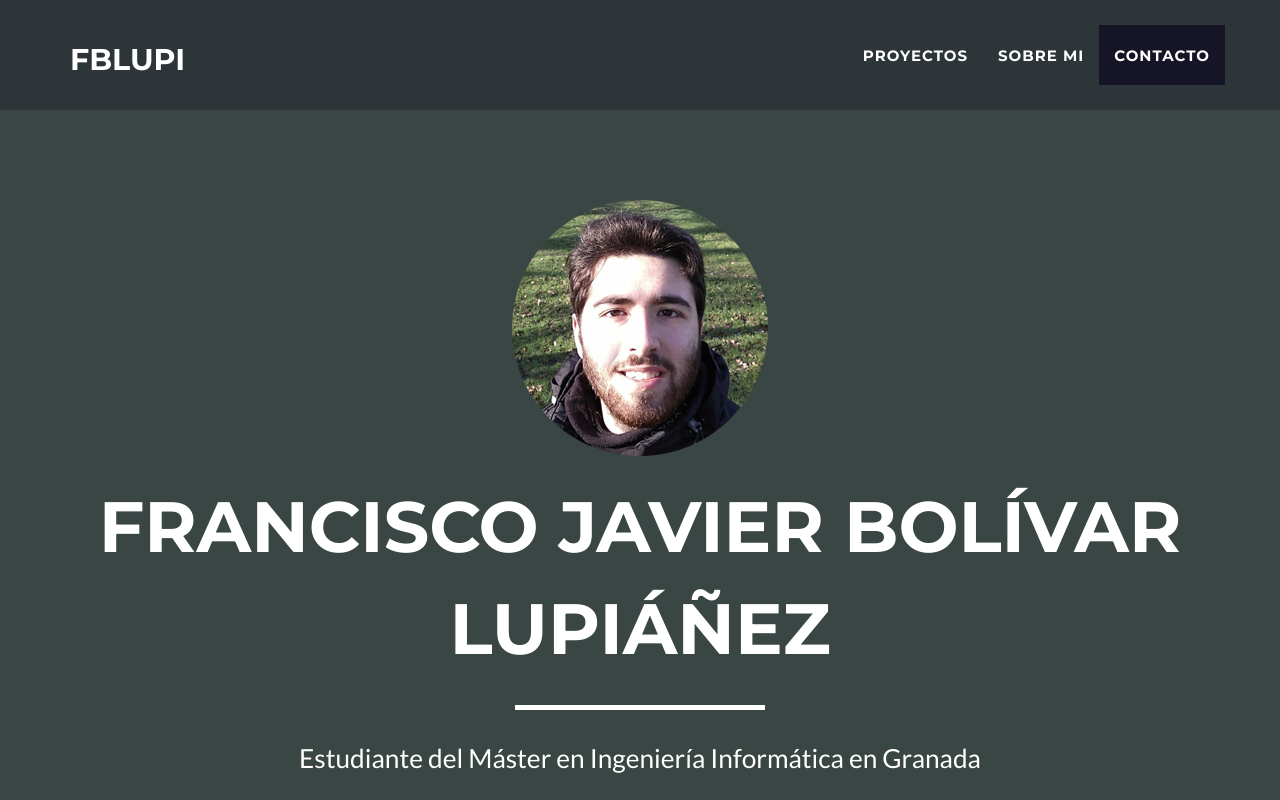
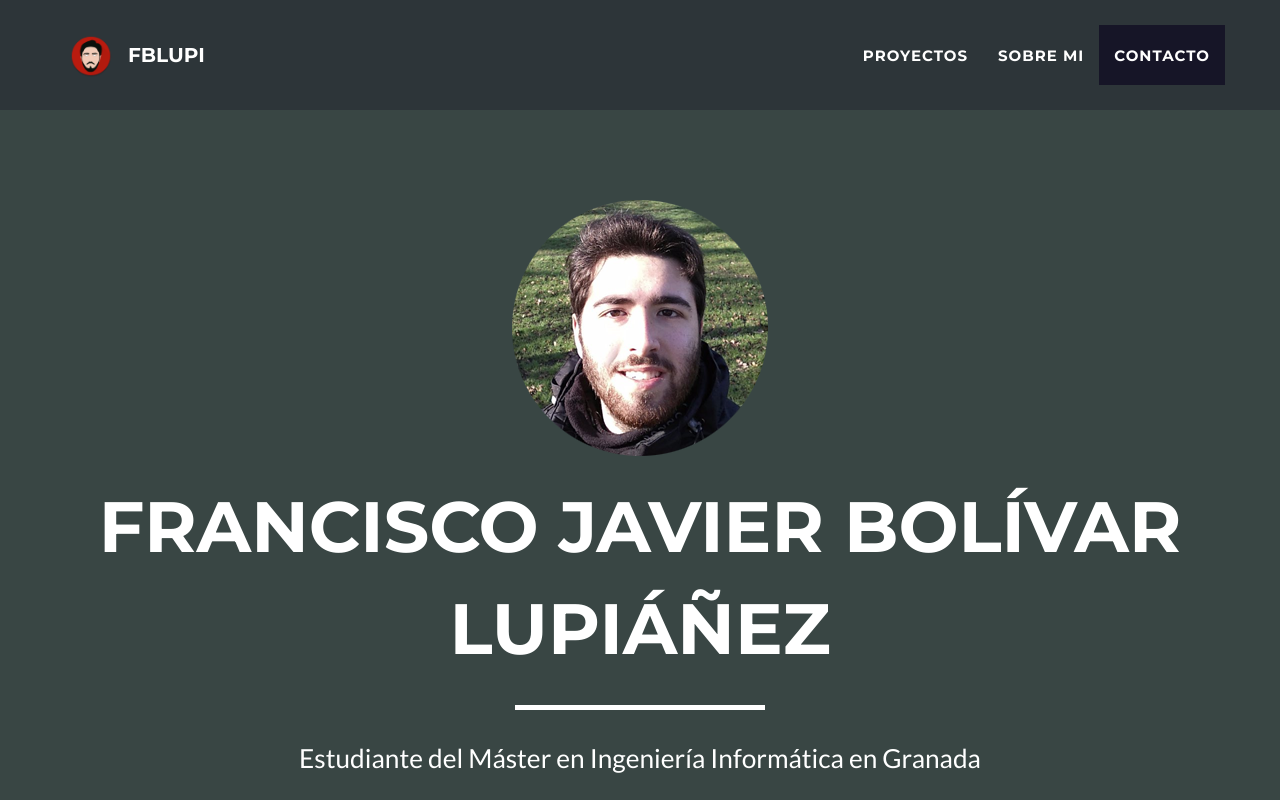
Before and after one commit to fblupi/fblupi.github.io, a plain HTML site: page index.html in a window 1280 px wide. Shown: the top 800 px of the page. Drawn offline with nearby package versions, Linux system fonts and the light colour scheme.

Commit message:
Logo en el banner del nav

```diff
--- a/css/freelancer.css
+++ b/css/freelancer.css
@@ -168,6 +168,23 @@ header .intro-text .skills {
     text-transform: uppercase;
     font-family: Montserrat,"Helvetica Neue",Helvetica,Arial,sans-serif;
     font-weight: 700;
+}
+
+.navbar-brand {
+    padding-top: 9.5px;
+    padding-bottom: 9.5px;
+}
+
+.navbar-brand img {
+    height: 42px;
+    float: left;
+}
+
+.navbar-brand div {
+    padding-left: 16px;
+    padding-top: 10px;
+    font-size: 20px;
+    float: left;
 }
 
 .navbar a:focus {
--- a/index.html
+++ b/index.html
@@ -47,7 +47,7 @@
                     <span class="icon-bar"></span>
                     <span class="icon-bar"></span>
                 </button>
-                <a class="navbar-brand" href="#page-top">fblupi</a>
+                <a class="navbar-brand" href="#page-top"><img id="banner-logo" src="img/icon.png" alt="fblupi logo"/><div>fblupi</div></a>
             </div>
 
             <!-- Collect the nav links, forms, and other content for toggling -->
```
